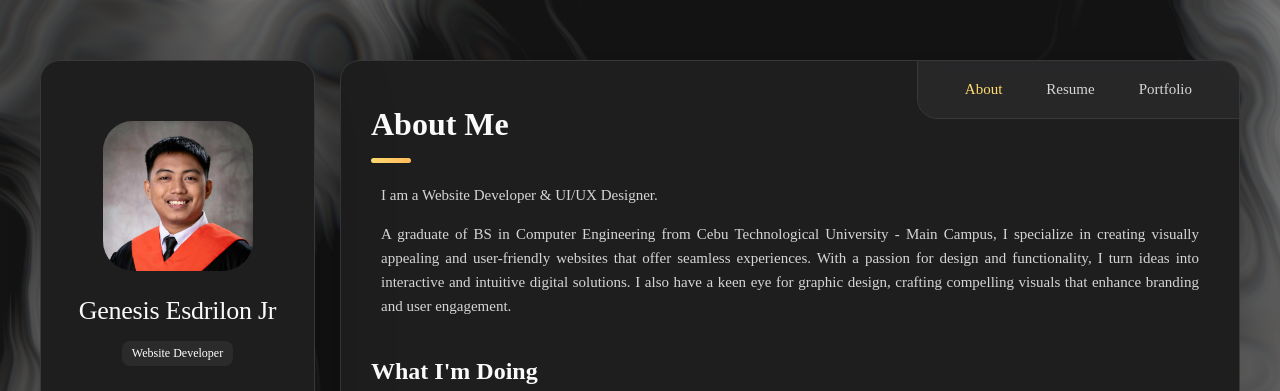
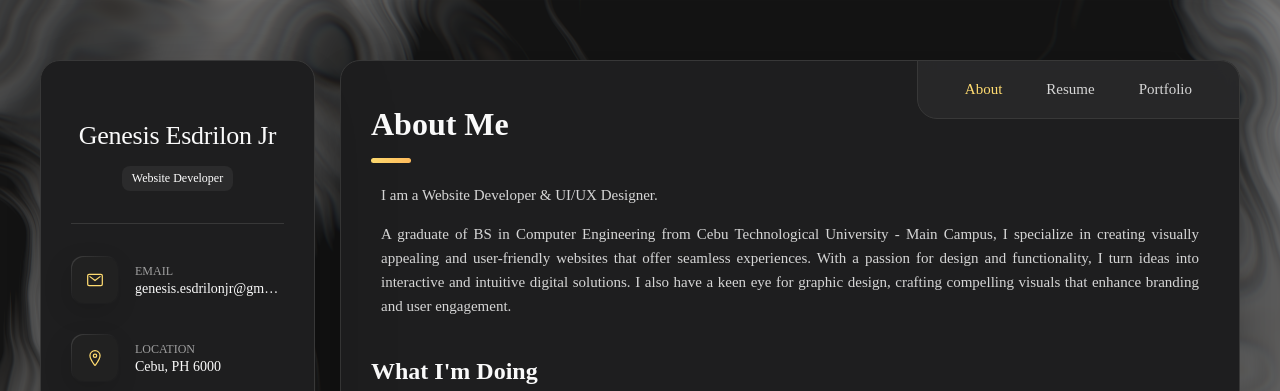
Before and after one commit to Sliceofbanana/Portfolio-V3, a plain HTML site: page index.html in a window 1280 px wide. Shown: the top 391 px of the page. Drawn offline with nearby package versions, Linux system fonts and the light colour scheme; animation ran at ten frames a second.

Commit message:
0513 - New update

```diff
--- a/index.html
+++ b/index.html
@@ -16,9 +16,6 @@
     <main>
         <aside class="sidebar " data-sidebar>
             <div class="sidebar-info">
-                <figure class="avatar-box">
-                    <img src="Image/grad.webp" alt="avatar" width="80">
-                </figure>
 
                 <div class="info-content">
                     <h1 class="name" title="Genesis Esdrilon Jr">Genesis Esdrilon Jr</h1>
@@ -225,6 +222,7 @@
                         <li class="certifications-item">
                             <h4 class="h4 certifications-item-title">Certificate for Creative Web Design</h4>
                             <span>Issued by Call Center Academy | June 2024</span>
+
                             <a href="Image/cert 1.webp" class="cert-lightbox">
                                 <img src="Image/cert 1.webp" alt="Creative Web Design" class="cert-img">
                             </a>
```
